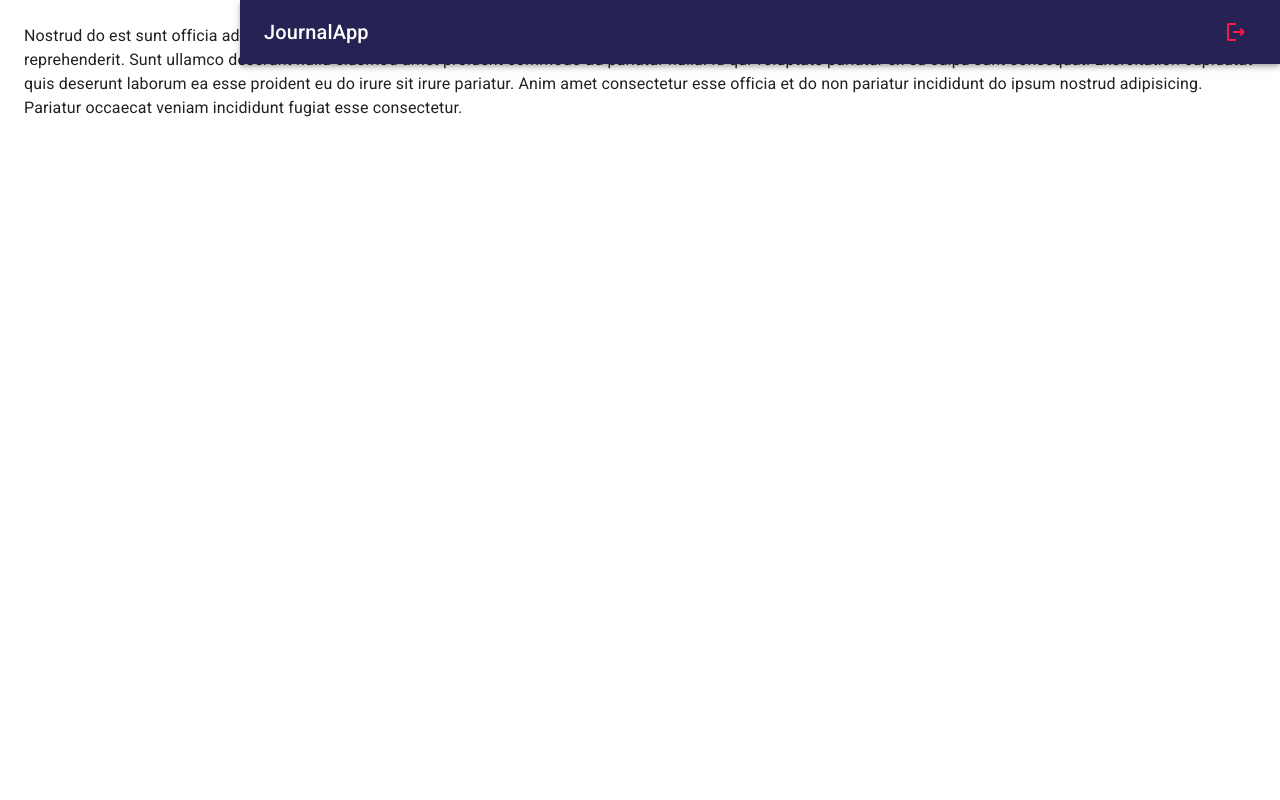
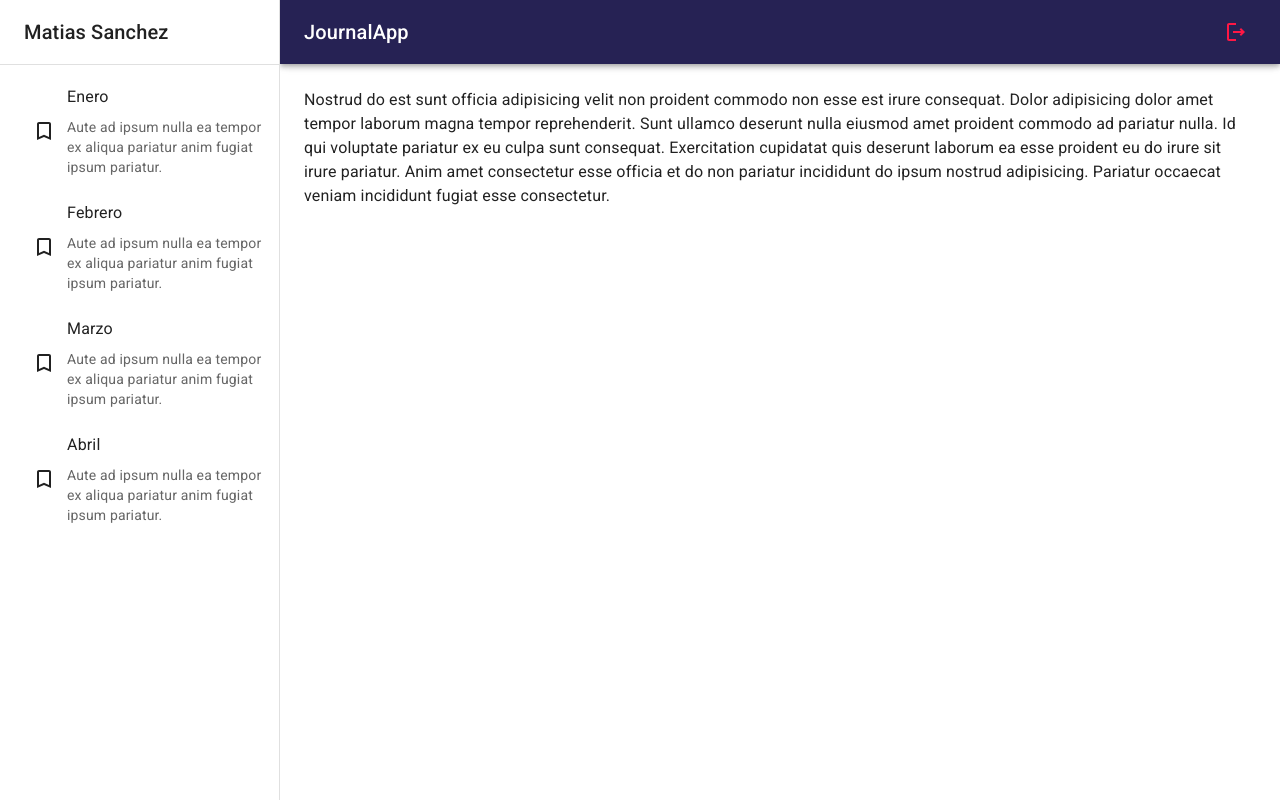
Before and after one commit to MatiasFSS/Journal-App, a React (Vite) app: page / in a window 1280 px wide. Built offline with nearby package versions, Linux system fonts and the light colour scheme.

Commit message:
Diseño de SideBar

```diff
--- /dev/null
+++ b/src/journal/components/SideBar.jsx
@@ -0,0 +1,45 @@
+import { TurnedInNot } from "@mui/icons-material"
+import { Box, Divider, Drawer, Grid, List, ListItem, ListItemButton, ListItemText, Toolbar, Typography } from "@mui/material"
+
+export const SideBar = ({drawerWith = 240}) => {
+  return (
+    <Box
+        component='nav'
+        sx={{width:{sm:drawerWith}, flexShrink:{sm:0}}}
+    >
+        <Drawer
+            variant='permanent'
+            open
+            sx={{
+                display:{xs:'block'},
+                '& .MuiDrawer-paper': {boxSizing:'border-box', width:drawerWith}
+            }}
+        >
+            <Toolbar>
+                <Typography variant="h6" noWrap component='div'>Matias Sanchez</Typography>
+            </Toolbar>
+            <Divider/>
+
+            <List>
+                {
+                    ['Enero','Febrero', 'Marzo', 'Abril'].map(text =>(
+                        <ListItem key={text} disablePadding>
+                            <ListItemButton>
+                                <ListItemButton>
+                                    <TurnedInNot/>
+                                </ListItemButton>
+                                <Grid container>
+                                    <ListItemText primary={text}/>
+                                    <ListItemText secondary={'Aute ad ipsum nulla ea tempor ex aliqua pariatur anim fugiat ipsum pariatur.'}/>
+                                </Grid>
+                            </ListItemButton>
+                        </ListItem>
+                    ))
+                }
+            </List>
+
+        </Drawer>
+
+    </Box>
+  )
+}
--- a/src/journal/layout/JournalLayout.jsx
+++ b/src/journal/layout/JournalLayout.jsx
@@ -1,8 +1,9 @@
-import { Box } from "@mui/material"
+import { Box, Toolbar } from "@mui/material"
 import { NavBar } from "../components"
+import { SideBar } from "../components/SideBar"
 
 
-const drawerWidth = 240
+const drawerWidth = 280
 
 export const JournalLayout = ({children}) => {
   return (
@@ -10,13 +11,13 @@ export const JournalLayout = ({children}) => {
 
         <NavBar drawerWidth={drawerWidth}/>
 
-        {/* Sidebar  drawerWidth*/}
+        <SideBar drawerWith={drawerWidth}/>
 
         <Box
             component='main'
             sx={{flexGrow:1, p:3}}
         >
-            {/* Toolbar */}
+            <Toolbar/>
 
             {children}
         </Box>
```
